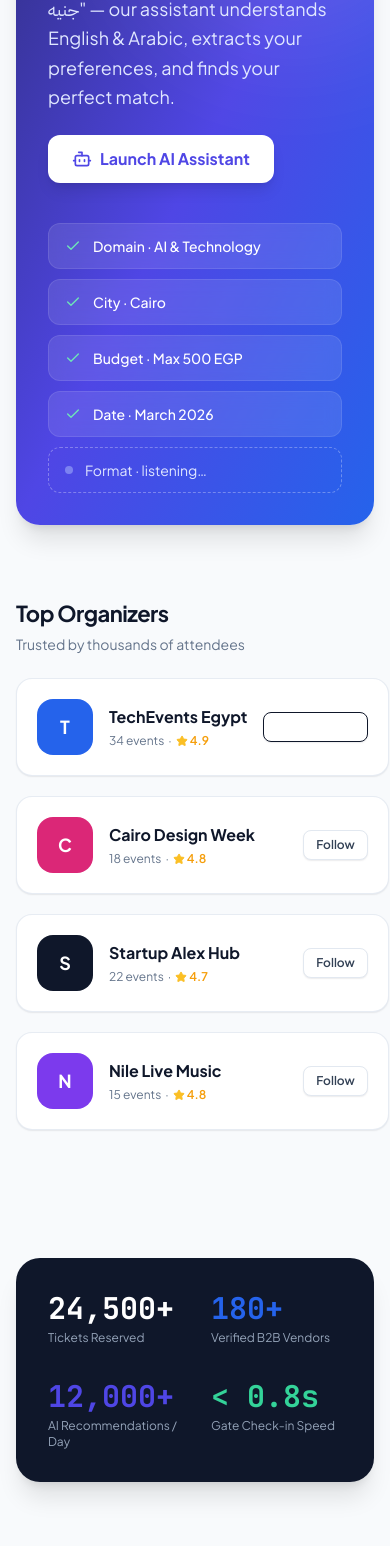
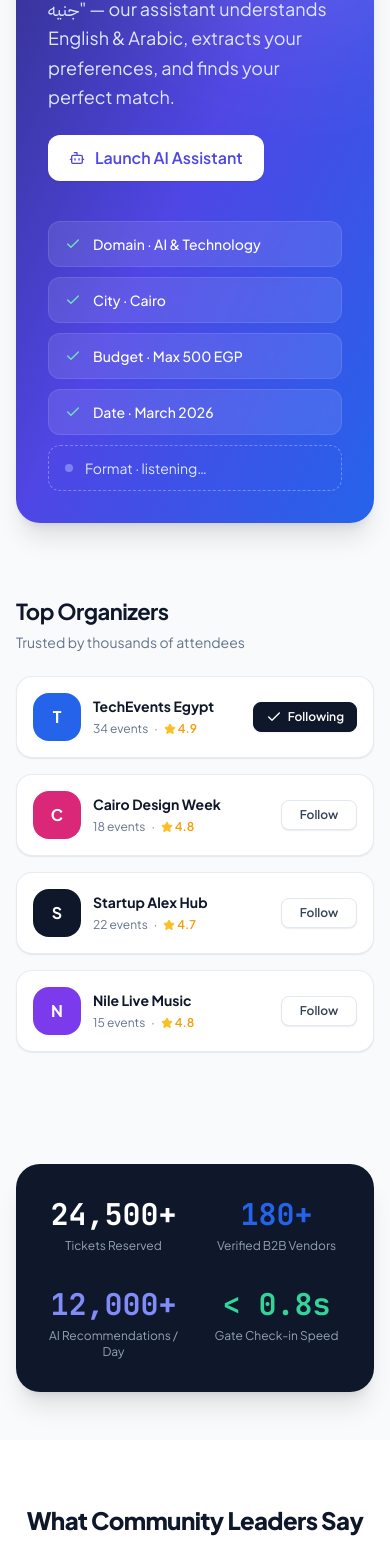
Before and after one commit to mmed555/event-smart, a React (Vite) app in the folder frontend/: page / in a window 390 px wide. Shown: the part 6015-7583 px from the top of the page. Built offline with nearby package versions, Linux system fonts and the light colour scheme.

Commit message:
fix(frontend): refine top organizers card responsiveness and metrics RTL direction

```diff
--- a/frontend/src/components/ui/Button.tsx
+++ b/frontend/src/components/ui/Button.tsx
@@ -9,7 +9,8 @@ export type ButtonVariant =
   | 'ghost'
   | 'success'
   | 'danger'
-  | 'link';
+  | 'link'
+  | 'dark';
 
 export type ButtonSize = 'sm' | 'md' | 'lg';
 
@@ -55,6 +56,8 @@ export const Button: React.FC<ButtonProps> = ({
       'bg-[#DC2626] text-white hover:bg-red-700 shadow-sm shadow-red-500/20 focus:ring-[#DC2626]',
     link:
       'bg-transparent text-[#2563EB] hover:underline p-0 focus:ring-0',
+    dark:
+      'bg-slate-900 text-white hover:bg-slate-800 border border-slate-900 shadow-sm focus:ring-slate-900',
   };
 
   const isDisabled = disabled || loading;
--- a/frontend/src/features/attendee/LandingView.tsx
+++ b/frontend/src/features/attendee/LandingView.tsx
@@ -513,17 +513,21 @@ export const LandingView: React.FC = () => {
                   '"عايز ورشة ذكاء اصطناعي في القاهرة تحت ٥٠٠ جنيه" — our assistant understands English & Arabic, extracts your preferences, and finds your perfect match.'
                 )}
               </p>
-              <button
-                onClick={() => go('ai')}
-                className="mt-6 inline-flex items-center gap-2 rounded-xl bg-white px-6 py-3 text-base font-bold text-[#4F46E5] shadow-lg hover:bg-indigo-50 active:scale-95 transition-all"
-              >
-                <Bot className="size-5" />
-                <span>{t('Launch AI Assistant')}</span>
-              </button>
+              <div className="mt-6">
+                <Button
+                  v="outline"
+                  size="lg"
+                  onClick={() => go('ai')}
+                  icon={Bot}
+                  className="!bg-white !text-[#4F46E5] !border-transparent hover:!bg-indigo-50 shadow-md font-bold"
+                >
+                  {t('Launch AI Assistant')}
+                </Button>
+              </div>
             </div>
 
             {/* Right Column: AI Extraction Slot Previews */}
-            <div className="w-full space-y-2.5 lg:w-80">
+            <div className="w-full space-y-2.5 sm:max-w-md lg:w-80 shrink-0">
               {[
                 t('Domain · AI & Technology'),
                 t('City · Cairo'),
@@ -539,7 +543,7 @@ export const LandingView: React.FC = () => {
                 </div>
               ))}
               <div className="flex items-center gap-3 rounded-xl border border-dashed border-white/30 px-4 py-3 text-sm text-indigo-100">
-                <span className="size-2 rounded-full bg-indigo-300 animate-pulse" />
+                <span className="size-2 rounded-full bg-indigo-300 animate-pulse shrink-0" />
                 <span>{t('Format · listening…')}</span>
               </div>
             </div>
@@ -560,29 +564,33 @@ export const LandingView: React.FC = () => {
           </div>
         </div>
 
-        <div className="grid gap-5 sm:grid-cols-2 xl:grid-cols-4">
+        <div className="grid gap-4 sm:grid-cols-2 lg:grid-cols-2 xl:grid-cols-4">
           {MOCK_ORGANIZERS.map((org) => {
             const isFollowing = followedOrganizers.includes(org.name);
             return (
               <div
                 key={org.name}
-                className="flex items-center justify-between gap-4 rounded-2xl border border-slate-200/80 bg-white p-5 shadow-soft transition-all duration-200 hover:shadow-card hover:border-slate-300"
+                className="flex items-center justify-between gap-3.5 rounded-2xl border border-slate-200/80 bg-white p-4 sm:p-5 shadow-soft transition-all duration-200 hover:shadow-card hover:border-slate-300"
               >
                 <button
                   onClick={() => go('search', { q: org.name })}
-                  className="flex min-w-0 flex-1 items-center gap-4 text-start group"
+                  className="flex min-w-0 flex-1 items-center gap-3 text-start group"
                 >
                   <div
-                    className="grid size-14 shrink-0 place-items-center rounded-2xl text-lg font-bold text-white transition-transform group-hover:scale-105"
+                    className="grid size-12 shrink-0 place-items-center rounded-2xl text-base font-bold text-white transition-transform group-hover:scale-105"
                     style={{ backgroundColor: org.color }}
                   >
                     {org.name[0]}
                   </div>
-                  <div className="min-w-0">
-                    <div className="truncate font-bold text-slate-900 group-hover:text-[#2563EB] transition-colors">
+                  <div className="min-w-0 flex-1">
+                    <div
+                      className="truncate font-bold text-slate-900 group-hover:text-[#2563EB] transition-colors text-sm sm:text-base leading-snug"
+                      dir="ltr"
+                      title={org.name}
+                    >
                       {org.name}
                     </div>
-                    <div className="mt-1 flex items-center gap-1 text-xs text-slate-500">
+                    <div className="mt-1 flex items-center gap-1.5 text-xs text-slate-500 whitespace-nowrap">
                       <span>{org.eventsCount} {t('events')}</span>
                       <span>·</span>
                       <span className="flex items-center gap-0.5 text-amber-500 font-semibold">
@@ -594,14 +602,11 @@ export const LandingView: React.FC = () => {
                 </button>
 
                 <Button
-                  v="outline"
+                  v={isFollowing ? 'dark' : 'outline'}
                   size="sm"
                   icon={isFollowing ? Check : undefined}
                   onClick={() => handleToggleFollow(org.name)}
-                  className={clsx(
-                    'shrink-0 font-medium',
-                    isFollowing && 'bg-slate-900 text-white hover:bg-slate-800 border-slate-900'
-                  )}
+                  className="shrink-0 text-xs px-3 py-1.5 font-medium min-w-[76px]"
                 >
                   {isFollowing ? t('Following') : t('Follow')}
                 </Button>
@@ -612,25 +617,33 @@ export const LandingView: React.FC = () => {
       </section>
 
       {/* 7. Metrics Banner */}
-      <section className="py-16">
+      <section className="py-12 sm:py-16">
         <div className="mx-auto max-w-[1280px] px-4 sm:px-6 lg:px-8">
           <div className="rounded-3xl bg-[#0F172A] p-8 sm:p-12 text-white shadow-xl">
-            <div className="grid grid-cols-2 gap-8 lg:grid-cols-4">
+            <div className="grid grid-cols-2 gap-8 lg:grid-cols-4 text-center sm:text-start">
               <div>
-                <div className="font-mono text-3xl sm:text-4xl font-extrabold text-white">24,500+</div>
-                <div className="mt-1 text-xs sm:text-sm text-slate-400">{t('Tickets Reserved')}</div>
+                <div className="font-mono text-3xl sm:text-4xl font-extrabold text-white" dir="ltr">
+                  24,500+
+                </div>
+                <div className="mt-1.5 text-xs sm:text-sm text-slate-400">{t('Tickets Reserved')}</div>
               </div>
               <div>
-                <div className="font-mono text-3xl sm:text-4xl font-extrabold text-[#2563EB]">180+</div>
-                <div className="mt-1 text-xs sm:text-sm text-slate-400">{t('Verified B2B Vendors')}</div>
+                <div className="font-mono text-3xl sm:text-4xl font-extrabold text-[#2563EB]" dir="ltr">
+                  180+
+                </div>
+                <div className="mt-1.5 text-xs sm:text-sm text-slate-400">{t('Verified B2B Vendors')}</div>
               </div>
               <div>
-                <div className="font-mono text-3xl sm:text-4xl font-extrabold text-[#4F46E5]">12,000+</div>
-                <div className="mt-1 text-xs sm:text-sm text-slate-400">{t('AI Recommendations / Day')}</div>
+                <div className="font-mono text-3xl sm:text-4xl font-extrabold text-[#818CF8]" dir="ltr">
+                  12,000+
+                </div>
+                <div className="mt-1.5 text-xs sm:text-sm text-slate-400">{t('AI Recommendations / Day')}</div>
               </div>
               <div>
-                <div className="font-mono text-3xl sm:text-4xl font-extrabold text-emerald-400">&lt; 0.8s</div>
-                <div className="mt-1 text-xs sm:text-sm text-slate-400">{t('Gate Check-in Speed')}</div>
+                <div className="font-mono text-3xl sm:text-4xl font-extrabold text-emerald-400" dir="ltr">
+                  &lt; 0.8s
+                </div>
+                <div className="mt-1.5 text-xs sm:text-sm text-slate-400">{t('Gate Check-in Speed')}</div>
               </div>
             </div>
           </div>
```
